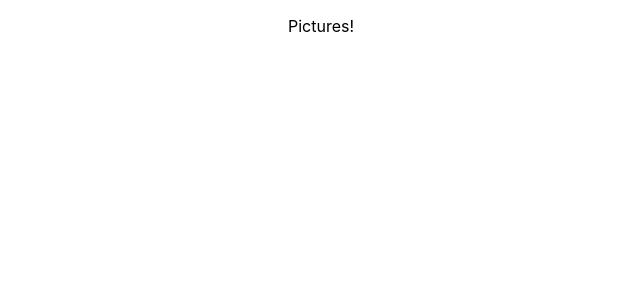
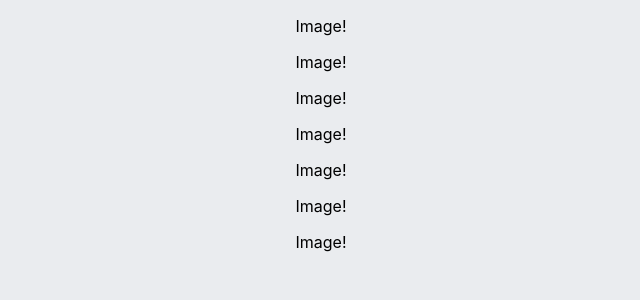
Before and after one commit to pavetw17/ReactAsignment, a React (Create React App) app: page / in a window 1280 px wide. Shown: the top 300 px of the page, without its empty margins (319-959 px from the left). Built offline with nearby package versions, Linux system fonts and the light colour scheme.

Commit message:
added components and containers

```diff
--- a/src/App.css
+++ /dev/null
@@ -1,33 +0,0 @@
-.App {
-  text-align: center;
-}
-
-.App-logo {
-  animation: App-logo-spin infinite 20s linear;
-  height: 40vmin;
-  pointer-events: none;
-}
-
-.App-header {
-  background-color: #282c34;
-  min-height: 100vh;
-  display: flex;
-  flex-direction: column;
-  align-items: center;
-  justify-content: center;
-  font-size: calc(10px + 2vmin);
-  color: white;
-}
-
-.App-link {
-  color: #61dafb;
-}
-
-@keyframes App-logo-spin {
-  from {
-    transform: rotate(0deg);
-  }
-  to {
-    transform: rotate(360deg);
-  }
-}
--- a/src/App.js
+++ b/src/App.js
@@ -1,13 +1,15 @@
 import React, { Component } from 'react';
-import './App.css';
-import Pictures from './Component/Pictures'
+
+import Layout from './hoc/Layout/Layout'
+import ImageList from './containers/ImageContainer/ImageListContainer'
+
 
 class App extends Component {
   render() {
     return (
-      <div className="App">
-        <Pictures />
-      </div>
+        <Layout>
+          <ImageList />
+        </Layout>
     );
   }
 }
--- a/src/Component/Pictures.js
+++ /dev/null
@@ -1,6 +0,0 @@
-import React from 'react'
-
-const Pictures = () => {
-    return <p> Pictures!</p>;
-}
-export default Pictures
--- /dev/null
+++ b/src/components/ImageComponent/Image.js
@@ -0,0 +1,7 @@
+import React from 'react';
+
+const image = (props) => {
+    return <p> Image!</p>;
+}
+
+export default image;
--- /dev/null
+++ b/src/containers/ImageContainer/ImageListContainer.js
@@ -0,0 +1,22 @@
+import React, {Component} from 'react'
+
+import Aux from '../../hoc/Auxiliary/Auxiliary'
+import Image from '../../components/ImageComponent/Image'
+
+class ImageList extends Component {
+    render() {
+        return (
+            <Aux>
+                <Image />
+                <Image />
+                <Image />
+                <Image />
+                <Image />
+                <Image />
+                <Image />
+            </Aux>
+        );
+    }
+}
+
+export default ImageList;
--- /dev/null
+++ b/src/hoc/Auxiliary/Auxiliary.js
@@ -0,0 +1,3 @@
+const aux = (props) => props.children;
+
+export default aux;
--- /dev/null
+++ b/src/hoc/Layout/Layout.css
@@ -0,0 +1,4 @@
+.Content{
+    text-align: center;
+
+}
--- /dev/null
+++ b/src/hoc/Layout/Layout.js
@@ -0,0 +1,20 @@
+import React, {Component} from 'react'
+
+import Aux from '../../hoc/Auxiliary/Auxiliary'
+import './Layout.css'
+
+
+class Layout extends Component {
+    render(){
+        return (
+            <Aux>
+                <main className="Content">
+                    {this.props.children}
+                </main>
+            </Aux>
+        )
+    }
+}
+
+
+export default Layout;
--- a/src/index.css
+++ b/src/index.css
@@ -1,6 +1,7 @@
 body {
   margin: 0;
   padding: 0;
+  background: #eaecef;
   font-family: -apple-system, BlinkMacSystemFont, "Segoe UI", "Roboto", "Oxygen",
     "Ubuntu", "Cantarell", "Fira Sans", "Droid Sans", "Helvetica Neue",
     sans-serif;
```
Also changed, not shown: src/components/ImageComponent/Image.css (added).
